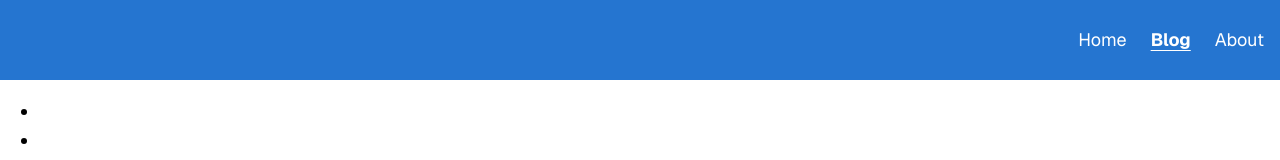
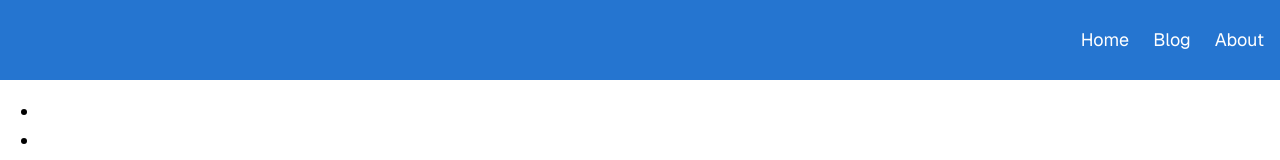
Before and after one commit to codercarl1243/react_components_system, a Next.js app: page /blog in a window 1280 px wide. Shown: the top 160 px of the page. Built offline with nearby package versions, Linux system fonts and the light colour scheme.

Commit message:
UPDATE header links should set aria-current to page

```diff
--- a/components/layout/header.tsx
+++ b/components/layout/header.tsx
@@ -12,9 +12,9 @@ export default function Header({ className, ...props }: ComponentProps<'header'>
     <header className={clsx('header', className)} {...props}>
       <SkipLink />
       <nav aria-label="Primary">
-        <Link href="/" className={clsx({ 'active': pathname === '/' })} aria-current={pathname === '/' ? 'true' : undefined}>Home</Link>
-        <Link href="/blog" className={clsx({ 'active': pathname.startsWith('/blog') })} aria-current={pathname === '/blog' ? 'true' : undefined}>Blog</Link>
-        <Link href="/about" className={clsx({ 'active': pathname === '/about' })} aria-current={pathname === '/about' ? 'true' : undefined}>About</Link>
+        <Link href="/" className={clsx({ 'active': pathname === '/' })} aria-current={pathname === '/' ? 'page' : undefined}>Home</Link>
+        <Link href="/blog" className={clsx({ 'active': pathname.startsWith('/blog/') })} aria-current={pathname === '/blog' ? 'page' : undefined}>Blog</Link>
+        <Link href="/about" className={clsx({ 'active': pathname === '/about' })} aria-current={pathname === '/about' ? 'page' : undefined}>About</Link>
       </nav>
     </header>
   )
```
